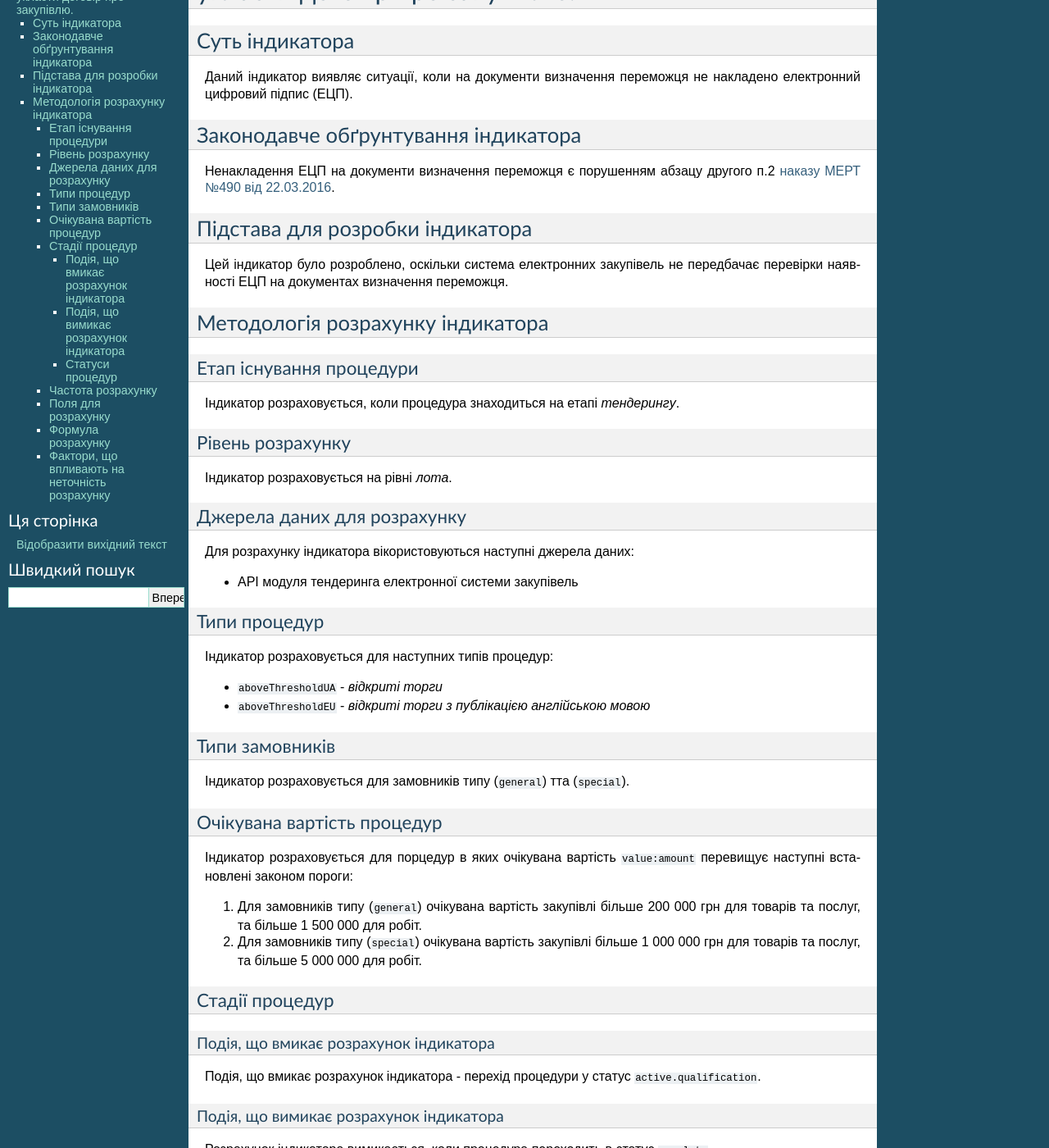
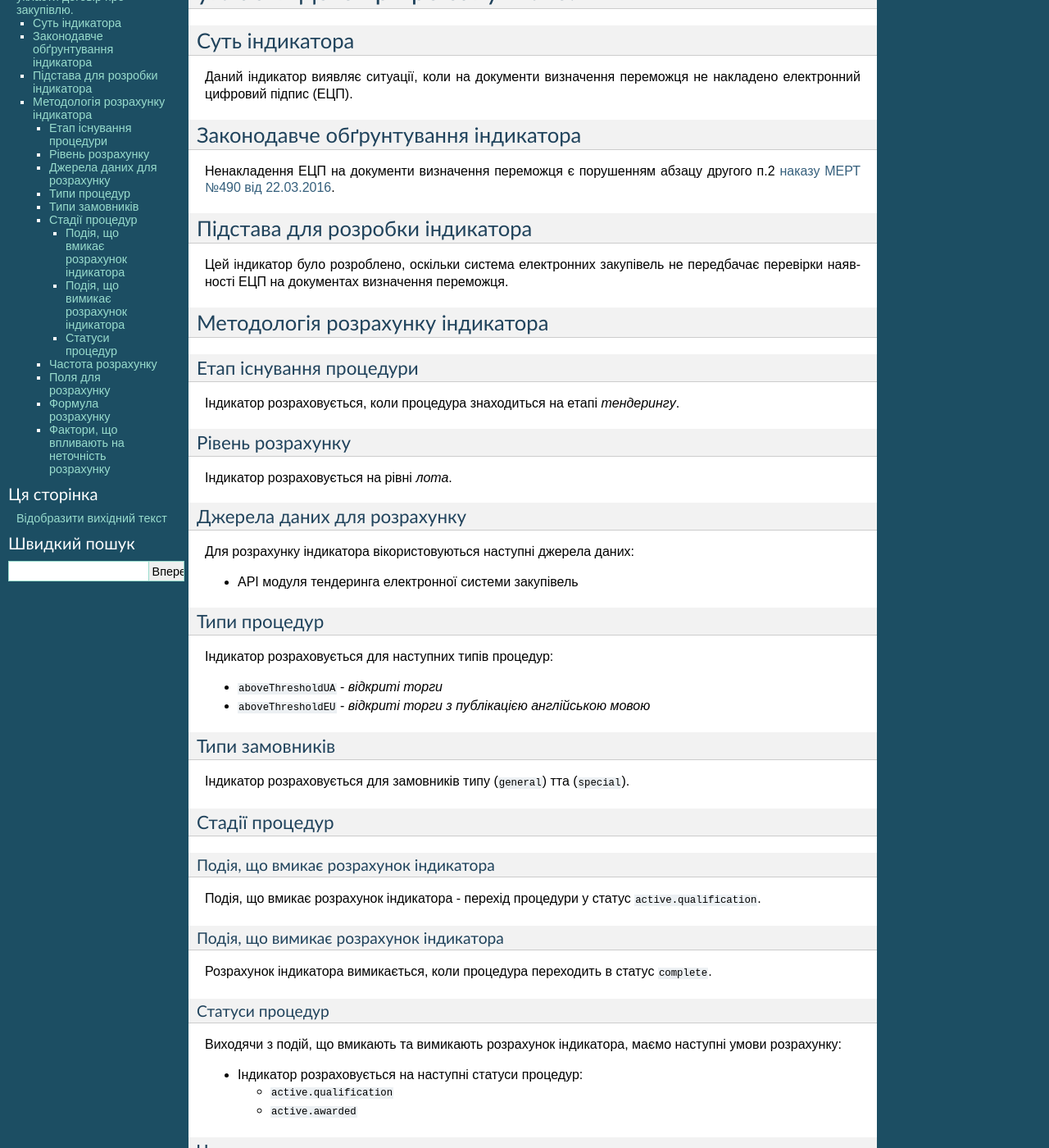
Before and after one commit to dbolshev/indicators-docs, a Sphinx documentation site: the page built from docs/RISK-2-1-1.rst, in a window 1280 px wide and 1400 px high, scrolled down 212 px. Shown: the whole window at 82% size. Built offline with Sphinx 7.4.7, drawn with Linux system fonts in a browser that asks for light colours; some of the changed text lies outside the part shown.

Commit message:
Update RISK-2-1-1.rst

```diff
--- a/docs/RISK-2-1-1.rst
+++ b/docs/RISK-2-1-1.rst
@@ -53,13 +53,6 @@ RISK-2-1-1. Відсутність накладеного замовником
 
 Індикатор розраховується для замовників типу  (``general``) тта (``special``).
 
-Очікувана вартість процедур
-=============
-
-Індикатор розраховується для порцедур в яких очікувана вартість ``value:amount`` перевищує наступні встановлені законом пороги:
-
-1) Для замовників типу (``general``) очікувана вартість закупівлі більше 200 000 грн для товарів та послуг, та більше 1 500 000 для робіт.
-2) Для замовників типу  (``special``) очікувана вартість закупівлі більше 1 000 000 грн для товарів та послуг, та більше 5 000 000 для робіт.
 
 Стадії процедур
 ===============
```
Also changed, not shown: other parts of docs/RISK-2-1-1.rst (+1 -1 lines).
